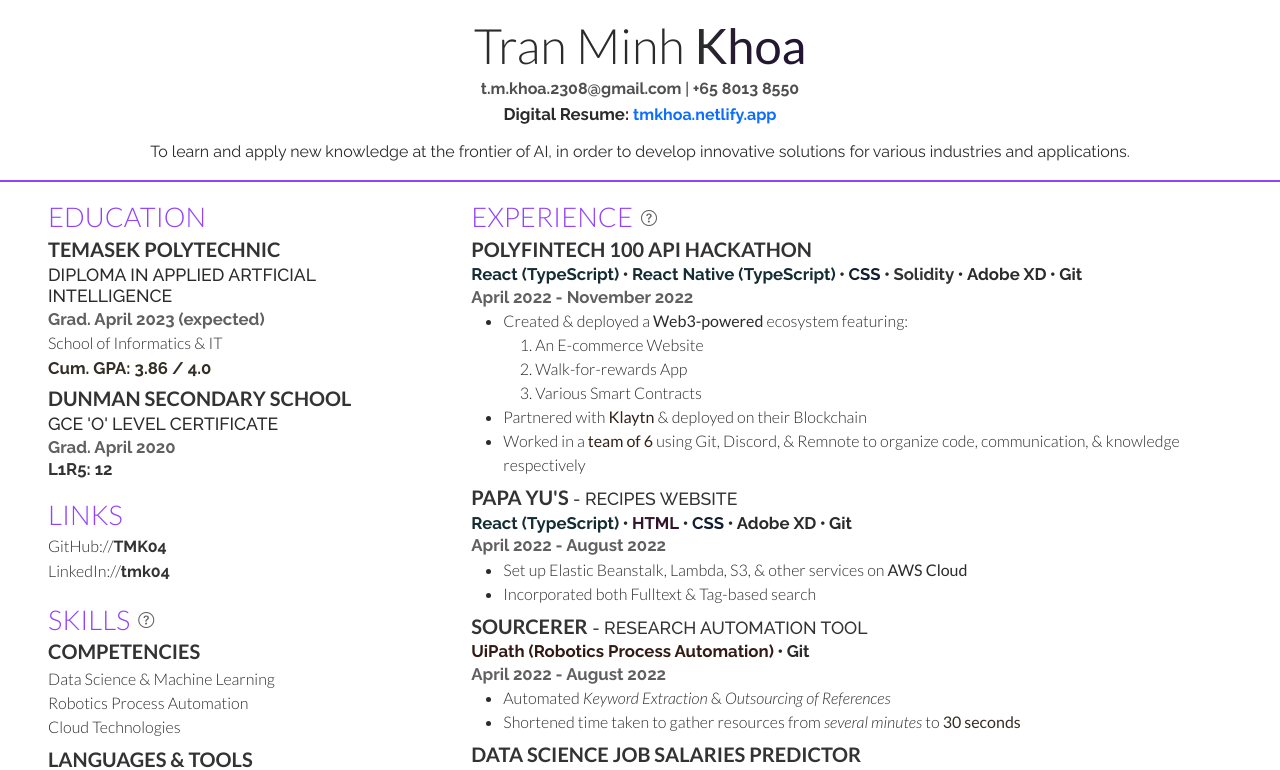
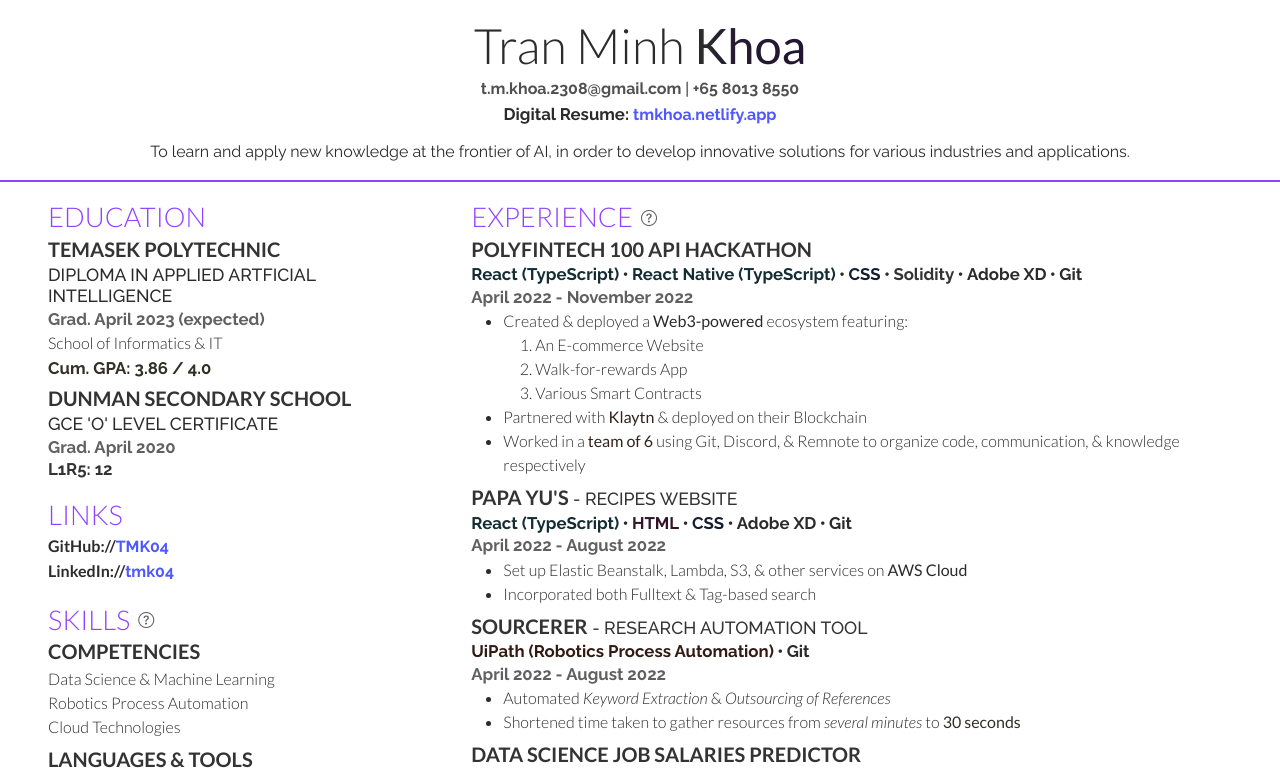
Before and after one commit to TMK04/resume, a React (Create React App) app: page / in a window 1280 px wide. Shown: the top 770 px of the page. Built offline with nearby package versions, Linux system fonts and the light colour scheme.

Commit message:
refactor(Links): change bolding & color

```diff
--- a/src/index.css
+++ b/src/index.css
@@ -58,6 +58,7 @@
   --bs-dark-rgb: var(--dark);
   --bs-light-rgb: var(--light);
   --bs-black-rgb: var(--text);
+  --bs-link-color: #4f58fe;
 }
 
 @media print {
@@ -90,6 +91,10 @@ ul {
 
 .cursor-help {
   cursor: help !important;
+}
+
+.fw-800 {
+  font-weight: 800 !important;
 }
 
 .info:hover {
--- a/src/sections/LinksSection/index.tsx
+++ b/src/sections/LinksSection/index.tsx
@@ -1,25 +1,35 @@
 import Link from "../../components/Link";
 import { PrintSwitch } from "../../components/Print";
 import { Section } from "../../components/Section";
+
+const github_profile = <span className="fw-bold">TMK04</span>;
+const linkedin_profile = <span className="fw-bold">tmk04</span>;
 
 export default function LinksSection() {
   return (
     <Section className="mb-2" h2_props={{ children: "Links" }}>
       <address>
         <div>
-          GitHub:
-          <PrintSwitch normal={{ children: "//" }} print={{ children: " " }} />
-          <Link className="fw-bold raleway text-accent" href="https://github.com/TMK04">
-            <PrintSwitch normal={{ children: "TMK04" }} print={{ children: "github.com/TMK04" }} />
+          <span className="fw-800">
+            GitHub:
+            <PrintSwitch normal={{ children: "//" }} print={{ children: " " }} />
+          </span>
+          <Link className="raleway" href="https://github.com/TMK04">
+            <PrintSwitch
+              normal={{ children: github_profile }}
+              print={{ children: <>github.com/{github_profile}</> }}
+            />
           </Link>
         </div>
         <div>
-          LinkedIn:
-          <PrintSwitch normal={{ children: "//" }} print={{ children: " " }} />
-          <Link className="fw-bold raleway text-accent" href="https://linkedin.com/in/tmk04">
+          <span className="fw-800">
+            LinkedIn:
+            <PrintSwitch normal={{ children: "//" }} print={{ children: " " }} />
+          </span>
+          <Link className="raleway" href="https://linkedin.com/in/tmk04">
             <PrintSwitch
-              normal={{ children: "tmk04" }}
-              print={{ children: "linkedin.com/in/tmk04" }}
+              normal={{ children: linkedin_profile }}
+              print={{ children: <>linkedin.com/in/{linkedin_profile}</> }}
             />
           </Link>
         </div>
--- a/src/sections/ReferencesSection/index.tsx
+++ b/src/sections/ReferencesSection/index.tsx
@@ -8,7 +8,9 @@ export default function ReferencesSection() {
       <br />
       Course Chair, Diploma in Applied Artificial Intelligence, Temasek Polytechnic
       <br />
-      <Link href="mailto:tan_sio_poh@tp.edu.sg">tan_sio_poh@tp.edu.sg</Link>
+      <Link className="fw-bold" href="mailto:tan_sio_poh@tp.edu.sg">
+        tan_sio_poh@tp.edu.sg
+      </Link>
     </Subsection>
   );
 }
```
